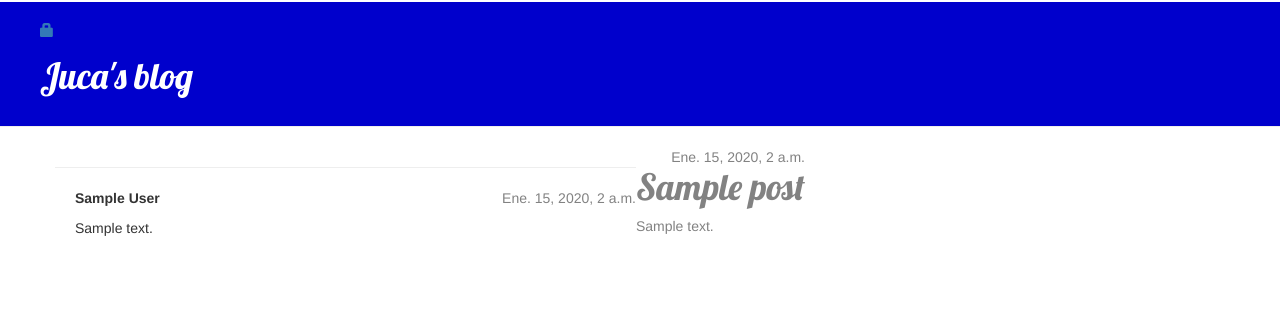
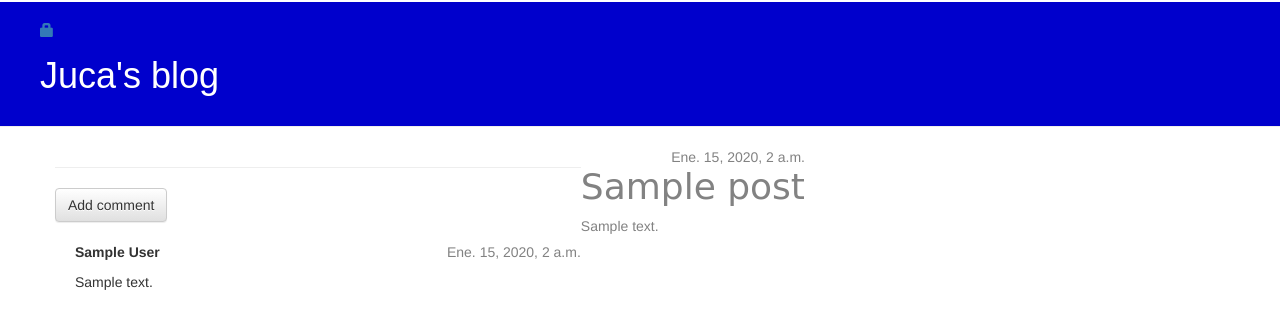
Before and after one commit to juca31416/my-first-blog, a Django app: page /post/1/ in a window 1280 px wide. Shown: the top 329 px of the page. Run offline with Django 3.2, Linux system fonts and the light colour scheme; tables that the repository leaves empty hold one stand-in row (values such as "Sample post"); some libraries are stand-ins or nearby versions.

Commit message:
Ultimo ajuste.

```diff
--- a/blog/static/css/blog.css
+++ b/blog/static/css/blog.css
@@ -1,6 +1,6 @@
 h1 a {
     color: #ffffff;
-    font-family: 'Lobster';
+    font-family: 'Arial';
 
 }
 .page-header{
--- a/blog/templates/blog/base.html
+++ b/blog/templates/blog/base.html
@@ -4,7 +4,7 @@
     	<title>Juca's blog</title>
     	<link rel="stylesheet" href="//maxcdn.bootstrapcdn.com/bootstrap/3.2.0/css/bootstrap.min.css">
     	<link rel="stylesheet" href="//maxcdn.bootstrapcdn.com/bootstrap/3.2.0/css/bootstrap-theme.min.css">
-    	<link href="https://fonts.googleapis.com/css?family=Lobster&subset=latin,latin-ext" rel="stylesheet" type="text/css">
+    	<link href="https://fonts.googleapis.com/css?family=Oswald" rel="stylesheet" type="text/css">
         <link rel="stylesheet" href="{% static 'css/blog.css' %}">
 
 
@@ -14,13 +14,12 @@
                 {% if user.is_authenticated %}
                     <a href="{% url 'post_new' %}" class="top-menu"><span class="glyphicon glyphicon-plus"></span></a>
                     <a href="{% url 'post_draft_list' %}" class="top-menu"><span class="glyphicon glyphicon-edit"></span></a>
-                <p class="top-menu">Hello {{ user.username }} <small>( <a href="{% url 'logout' %}">Log out</a>)</small></p>
+                    <p class="top-menu">Hello {{ user.username }} <small>(<a href="{% url 'logout' %}">Log out</a>)</small></p>
                 {% else%}
                     <a href="{% url 'login' %}" class="top-menu"><span class="glyphicon glyphicon-lock"></span></a>
                 {% endif %}
     		    <h1><a href="/">Juca's blog</a></h1>
     	    </div>
-
             <div class="content container">
         	    <div class="row">
         		    <div class="col-md-8">
--- a/blog/templates/blog/post_detail.html
+++ b/blog/templates/blog/post_detail.html
@@ -4,14 +4,16 @@
     <div class="date">
         {% if post.published_date %}
             <div class="date">
-         	  {{ post.published_date }}
+         	    {{ post.published_date }}
     	    </div>
         {% else %}
 
         {% endif %}
         {% if user.is_authenticated %}
             <a class="btn btn-default" href="{% url 'post_publish' pk=post.pk %}">Publish</a>
-    	    <a class="btn btn-default" href="{% url 'post_edit' pk=post.pk %}"><span class="glyphicon glyphicon-pencil"></span></a>
+
+            <a class="btn btn-default" href="{% url 'post_edit' pk=post.pk %}"><span class="glyphicon glyphicon-pencil"></span></a>
+
             <a class="btn btn-default" href="{% url 'post_remove' pk=post.pk %}"><span class="glyphicon glyphicon-remove"></span></a>
         {% endif %}
 
@@ -19,6 +21,7 @@
     	        <p>{{ post.text|linebreaksbr }}</p>
     </div>
         <hr>
+         <a class="btn btn-default" href="{% url 'add_comment_to_post' pk=post.pk %}">Add comment</a>
 
         {% for comment in post.comments.all %}
             {% if user.is_authenticate or comment.approved_comment %}
@@ -26,8 +29,8 @@
                 <div class="date">
                     {{ comment.created_date }}
                     {% if not comment.approved_comment %}
-                      <a class="btn-default" href="{% url 'comment_remove' pk=comment.pk %}"><span class="glyphicon glyphicon-remove"></span></a>
-                      <a class="btn-default" href="{% url 'comment_approve' pk=comment.pk %}"><span class="glyphicon glyphicon-ok"></span></a>
+                      <a class="btn btn-default" href="{% url 'comment_remove' pk=comment.pk %}"><span class="glyphicon glyphicon-remove"></span></a>
+                      <a class="btn btn-default" href="{% url 'comment_approve' pk=comment.pk %}"><span class="glyphicon glyphicon-ok"></span></a>
                     {% endif %}
                 </div>
                 <strong>{{ comment.author }}</strong>
--- a/blog/views.py
+++ b/blog/views.py
@@ -66,7 +66,7 @@
 		if form.is_valid():
 			comment = form.save(commit=False)
 			comment.post = post
-			comments.save()
+			comment.save()
 			return redirect('post_detail', pk=post.pk)
 	else:
 		form = CommentForm()
```
Lines whose indentation alone changed are shown as unchanged.
